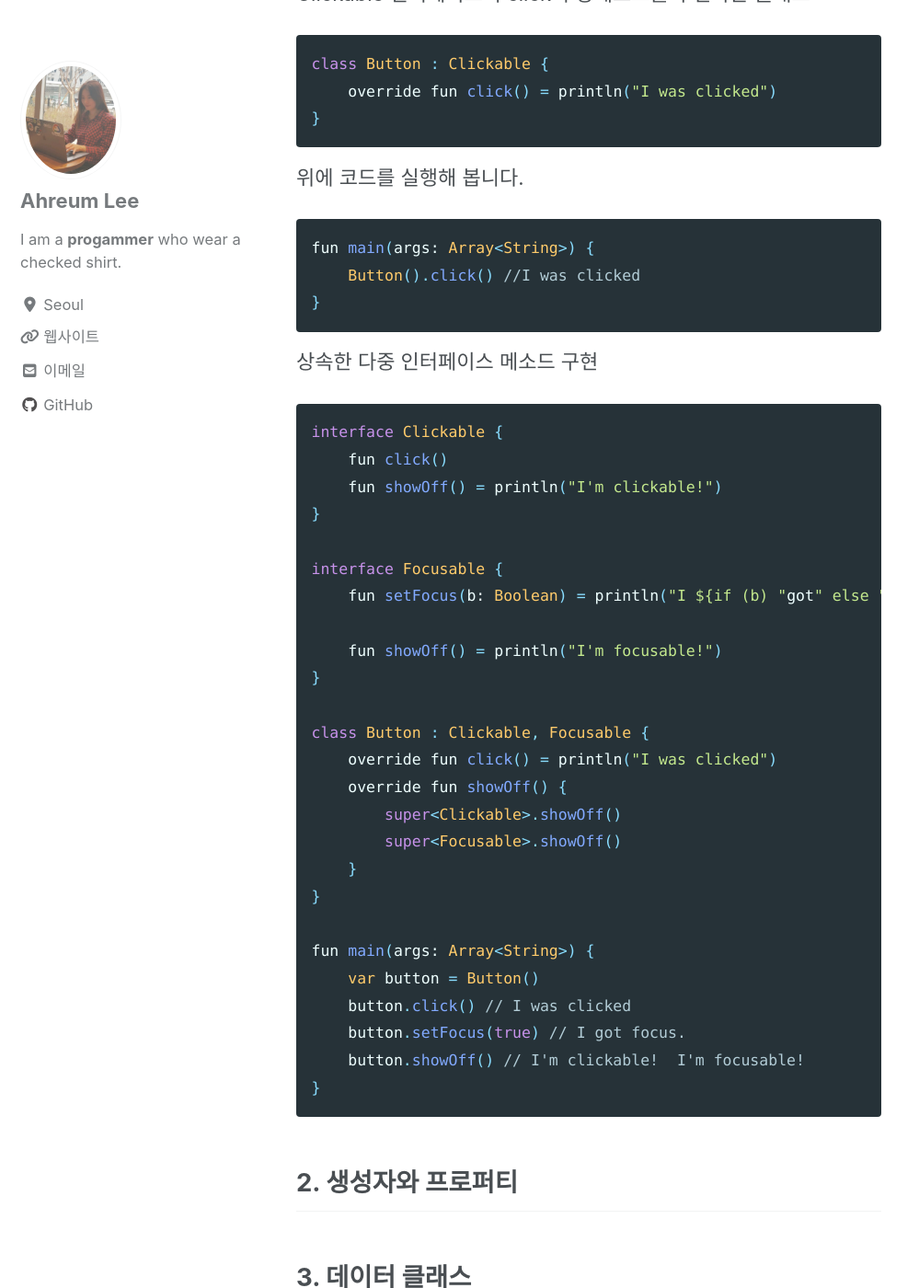
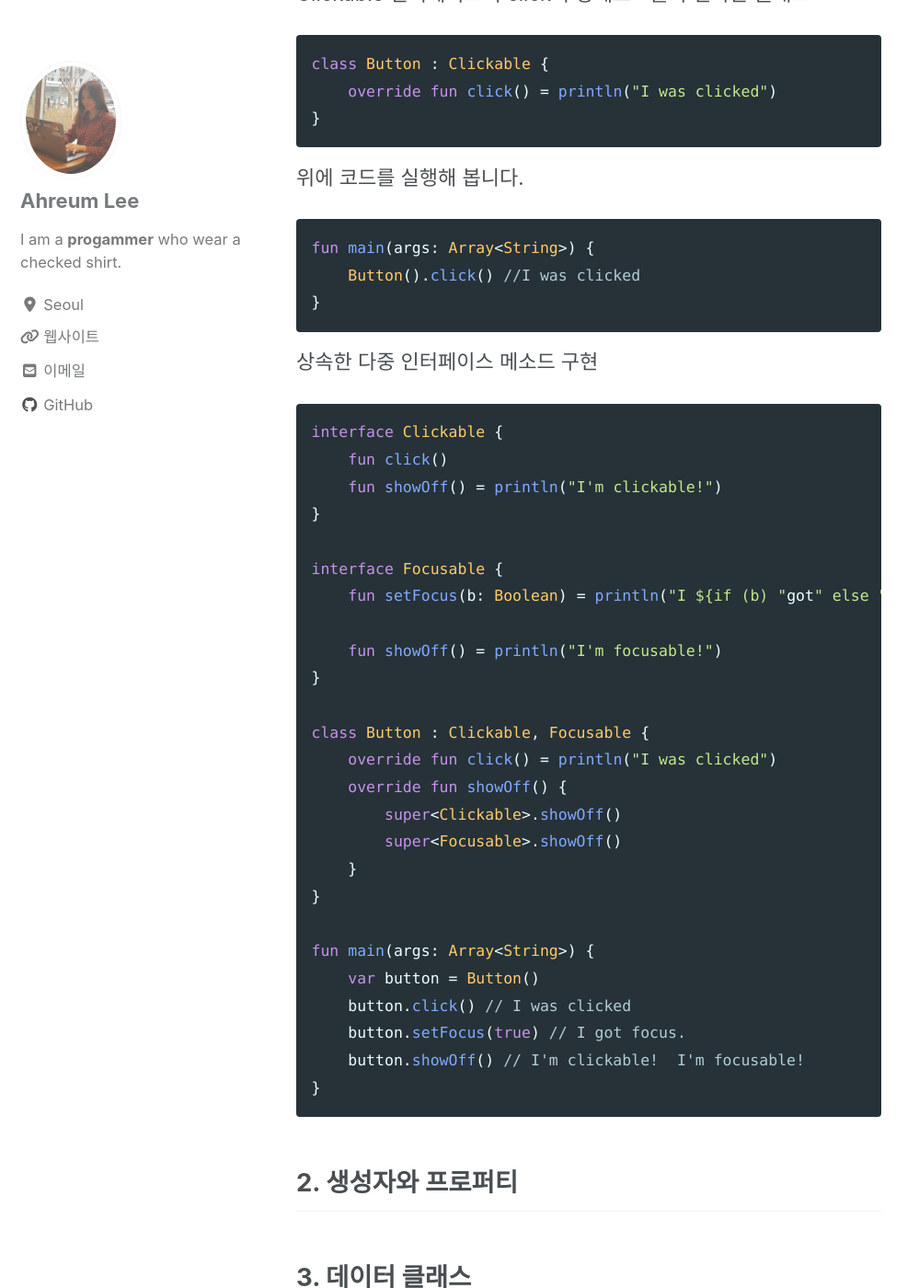
Before and after one commit to boniato/boniato.github.io, a Jekyll site: the page built from _posts/2020-01-14-study-kotlin-in-action-chapter4.md, in a window 1280 px wide and 1400 px high, scrolled down 805 px. Shown: the whole window at 92% size, without its empty margins (0-999 px from the left). Built offline with Jekyll 4.4.1, drawn with Linux system fonts in a browser that asks for light colours; cached includes are drawn as plain includes; nearby versions of some CDN libraries; comment, search, counter and statistics services are not loaded.

Commit message:
code line change java to kotlin

````diff
--- a/_posts/2020-01-14-study-kotlin-in-action-chapter4.md
+++ b/_posts/2020-01-14-study-kotlin-in-action-chapter4.md
@@ -10,21 +10,21 @@
 
 
 추상 메소드가 있는 인터페이스 선언
-```java
+```kotlin
 interface Clickable {
     fun click()
 }
 ```
 
 Clickable 인터페이스의 click 추상메소드를 구현하는 클래스
-```java
+```kotlin
 class Button : Clickable {
     override fun click() = println("I was clicked")
 }
 ```
 
 위에 코드를 실행해 봅니다.
-```java
+```kotlin
 fun main(args: Array<String>) {
     Button().click() //I was clicked
 }
@@ -32,7 +32,7 @@ fun main(args: Array<String>) {
 
 상속한 다중 인터페이스 메소드 구현
 
-```java
+```kotlin
 interface Clickable {
     fun click()
     fun showOff() = println("I'm clickable!")
````
